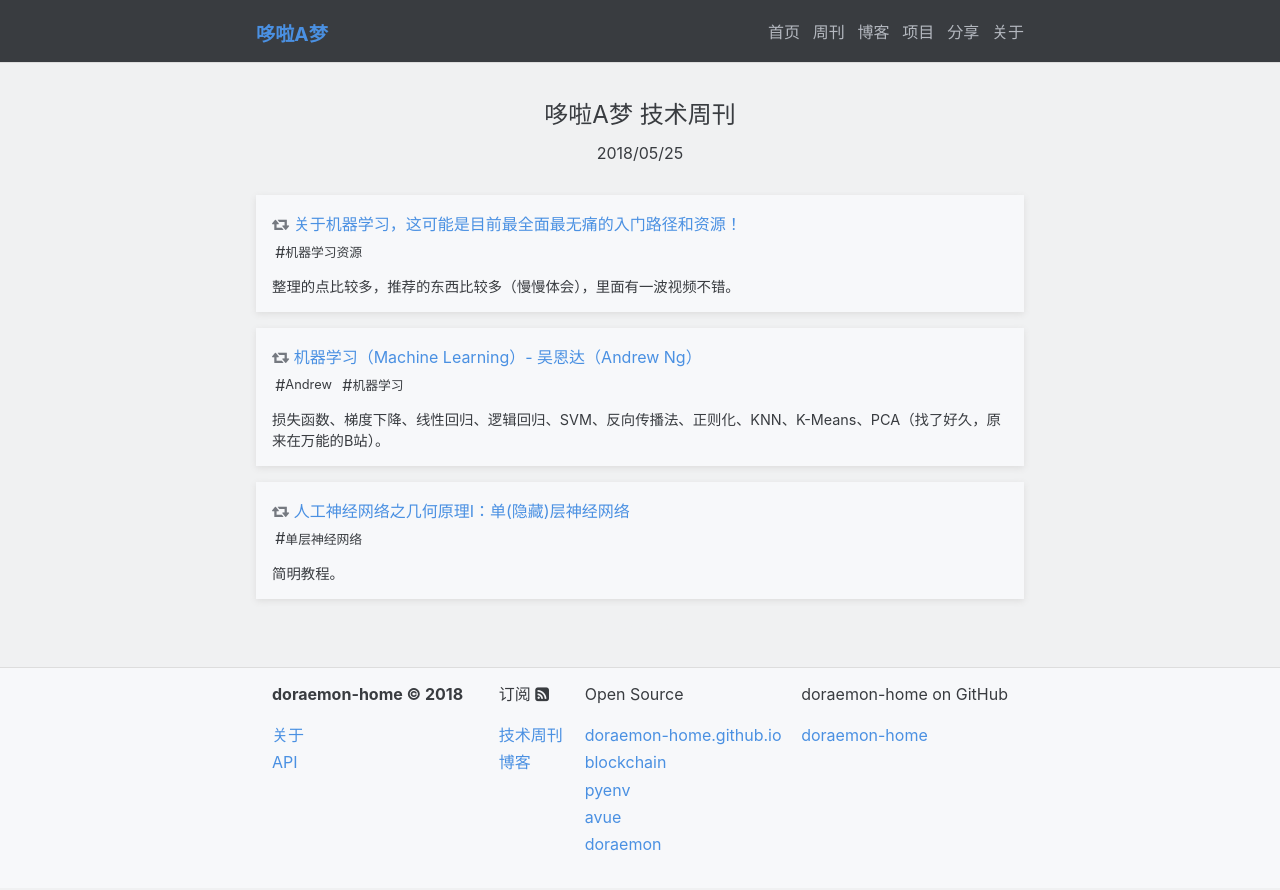
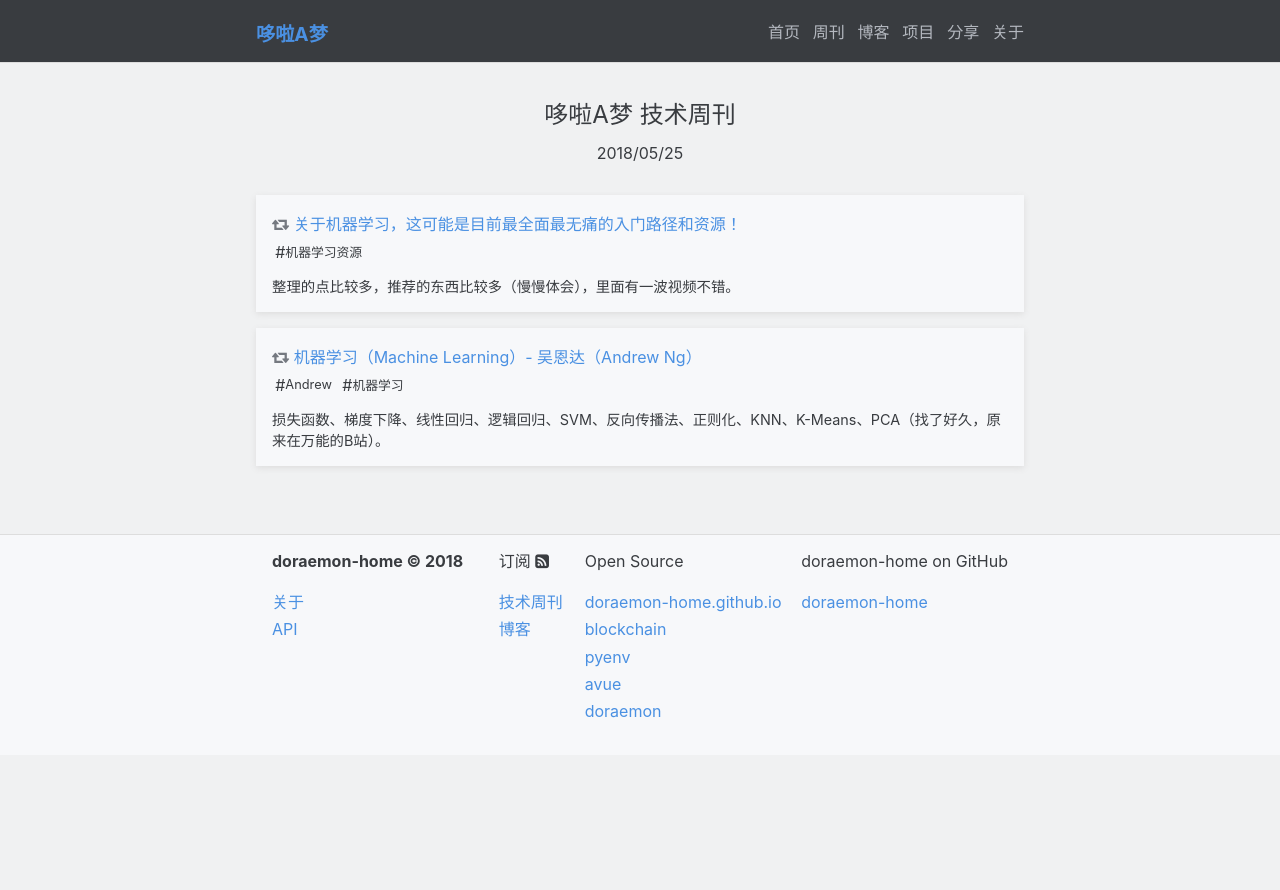
Before and after one commit to doraemon-home/doraemon-home.github.io, a Jekyll site: the page built from _weekly/2018-05-25-weekly.md, in a window 1280 px wide. Shown: the top 890 px of the page. Built offline with Jekyll 4.4.1, drawn with Linux system fonts in a browser that asks for light colours.

Commit message:
auto commit by robot

```diff
--- a/_weekly/2018-05-25-weekly.md
+++ b/_weekly/2018-05-25-weekly.md
@@ -10,9 +10,4 @@ articles:
     comment:  "损失函数、梯度下降、线性回归、逻辑回归、SVM、反向传播法、正则化、KNN、K-Means、PCA（找了好久，原来在万能的B站）。"
     referrer: "leunggeorge"
     tags:    ["Andrew" , "机器学习"]
-  - title:    "人工神经网络之几何原理Ⅰ：单(隐藏)层神经网络"
-    link:     "https://zhuanlan.zhihu.com/p/25247464"
-    comment:  "简明教程。"
-    referrer: "leunggeorge"
-    tags:    ["单层神经网络"]
 ---
```
